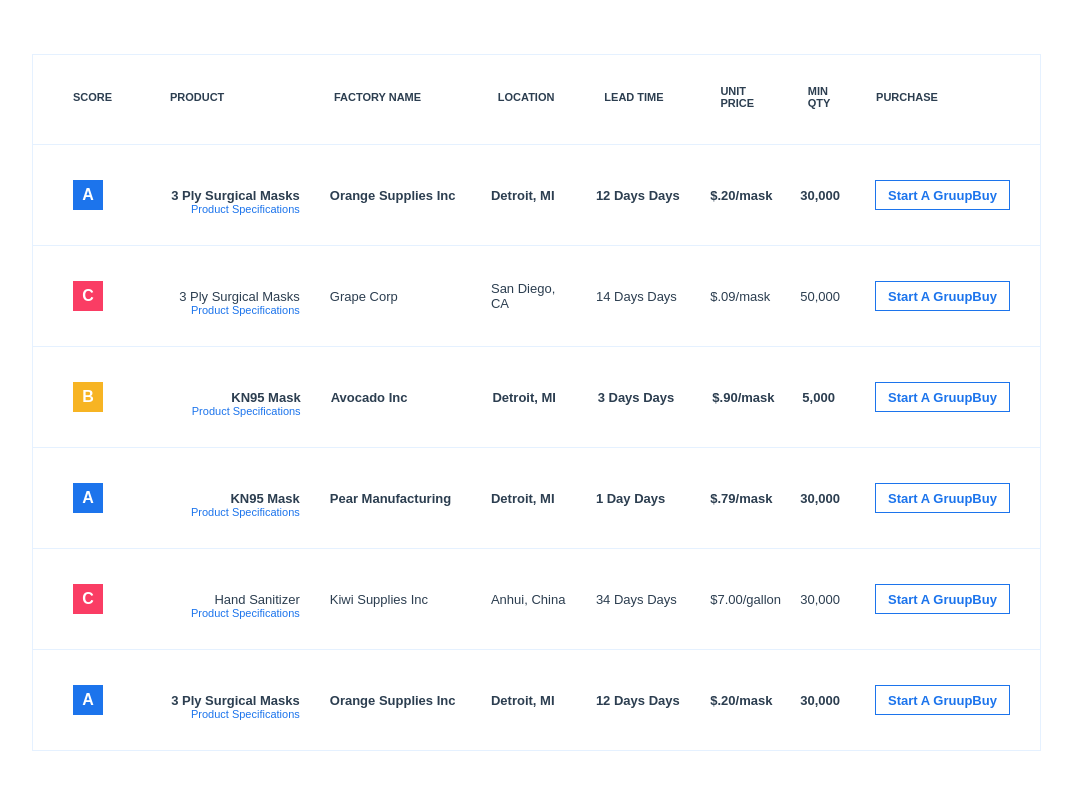
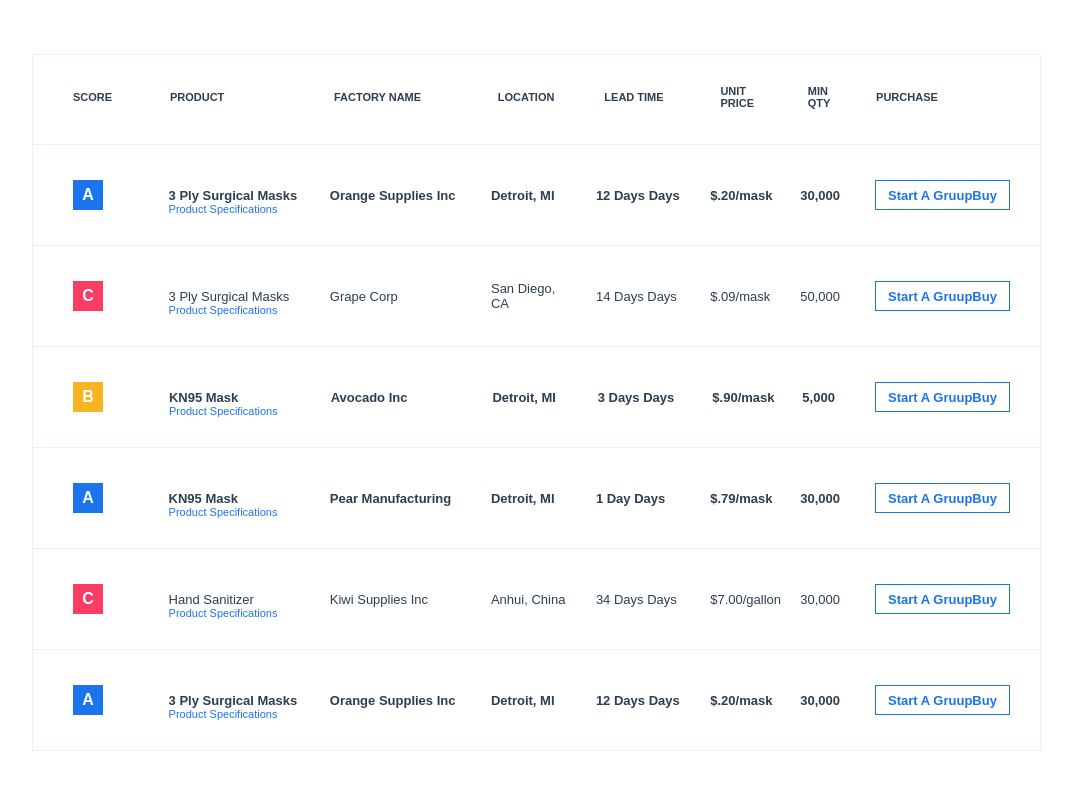
Before and after one commit to gruupbuy/gruupbuy, a Vue app: page / in a window 1280 px wide. Shown: the part 1322-2112 px from the top of the page, without its empty margins (111-1183 px from the left). Built offline with nearby package versions, Linux system fonts and the light colour scheme.

Commit message:
Fix alignment and typeform

```diff
--- a/src/styles/home.scss
+++ b/src/styles/home.scss
@@ -246,7 +246,7 @@ body {
         .t-product {
             height: 40px;
             justify-content: flex-end;
-            align-items: flex-end;
+            align-items: flex-start;
             display: flex;
             flex-direction: column;
             width: 140px;
--- a/src/views/Home.vue
+++ b/src/views/Home.vue
@@ -4,7 +4,7 @@
     <div v-if="modalShowing" class="modal-shadow" style="opacity: 50%;"></div>
     <div class="headerbar">
       <div class="button-bar">
-        <button class="secondary">Login / Sign Up</button>
+        <a href="https://medinashealth.typeform.com/to/SR0yfW" target="_blank"><button class="secondary">Login / Sign Up</button></a>
       </div>
       <div class="logo-bar">
         <img src="../assets/gruupbuy.svg"/>
```
